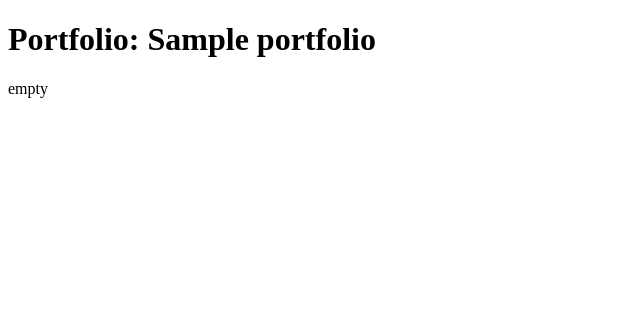
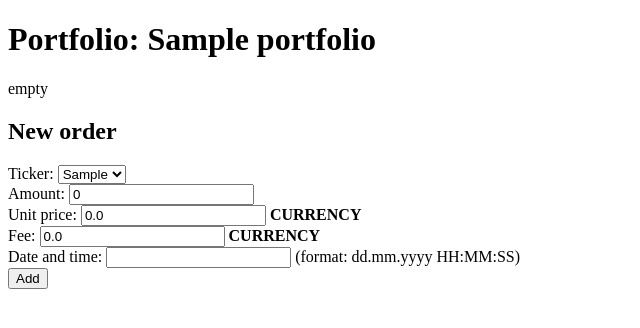
Before and after one commit to ondrik/stocker, a Django app: page /stockerapp/portfolio/1/ in a window 1280 px wide. Shown: the top 328 px of the page, without its empty margins (0-640 px from the left). Run offline with Django 3.2, Linux system fonts and the light colour scheme; tables that the repository leaves empty hold one stand-in row (values such as "Sample post").

Commit message:
stockerapp: new_order

```diff
--- a/stockerapp/models.py
+++ b/stockerapp/models.py
@@ -44,8 +44,8 @@ class Order(models.Model):
 
     # conversion to string
     def __str__(self):
-        return stock.ticker + \
+        return self.stock.ticker + \
             ", amount: " + str(self.amount) + \
             ", unit price: " + str(self.unit_price) + \
-            ", fee: " + str(fee) + \
-            ", date: " + str(date)
+            ", fee: " + str(self.fee) + \
+            ", date: " + str(self.date)
--- a/stockerapp/templates/stockerapp/index.html
+++ b/stockerapp/templates/stockerapp/index.html
@@ -20,8 +20,8 @@
           <td><img src="{{ stock.logo_url }}" height="40" width="40"/></td>
           <td>{{ stock.ticker }}</td>
           <td>{{ stock.company_name }}</td>
-          <td><a href="{% url 'stockinfo' stock.ticker %}">Info</a></td>
-          <td><a href="{% url 'stockdaily' stock.ticker %}">Intraday</a></td>
+          <td><a href="{% url 'stockerapp:stockinfo' stock.ticker %}">Info</a></td>
+          <td><a href="{% url 'stockerapp:stockdaily' stock.ticker %}">Intraday</a></td>
         </tr>
         {% endfor %}
       </table>
@@ -36,7 +36,7 @@
         </tr>
         {% for portfolio in portfolio_list %}
         <tr>
-          <td><a href="{% url 'portfolio' portfolio.id %}">{{ portfolio.name }}</a></td>
+          <td><a href="{% url 'stockerapp:portfolio' portfolio.id %}">{{ portfolio.name }}</a></td>
         </tr>
         {% endfor %}
       </table>
--- a/stockerapp/templates/stockerapp/portfolio.html
+++ b/stockerapp/templates/stockerapp/portfolio.html
@@ -8,5 +8,40 @@
   <body>
     <h1>Portfolio: {{ portfolio.name }}</h1>
     empty
+    <h2>New order</h2>
+    <form action="{% url 'stockerapp:new_order' portfolio.id %}" method="post">
+      {% csrf_token %}
+      <label for="ticker">Ticker:</label>
+      {% if stock_list %}
+      <select id="ticker" name="ticker">
+        {% for stock in stock_list %}
+          <option value="{{ stock.ticker }}">{{ stock.ticker }}</option>
+        {% endfor %}
+      </select>
+      <br />
+      <label for="amount">Amount:</label>
+      <input type="text" id="amount" name="amount" value="0" />
+      <br />
+      <label for="unit_price">Unit price:</label>
+      <input type="text" id="unit_price" name="unit_price" value="0.0" />
+      <b>CURRENCY</b>
+      <br />
+      <label for="fee">Fee:</label>
+      <input type="text" id="fee" name="fee" value="0.0" />
+      <b>CURRENCY</b>
+      <br />
+      <label for="datetime">Date and time:</label>
+      <input type="text" id="datetime" name="datetime" value="" />
+      (format: dd.mm.yyyy HH:MM:SS)
+      <br />
+      {% else %}
+       <b>NO STOCKS!</b> (add stocks first)
+      {% endif %}
+      <!-- {% for choice in question.choice_set.all %} -->
+      <!--   <input type="radio" name="choice" id="choice{{ forloop.counter }}" value="{{ choice.id }}" > -->
+      <!--   <label for="choice{{ forloop.counter }}">{{ choice.choice_text }}</label><br> -->
+      <!-- {% endfor %} -->
+      <input type="submit" value="Add">
+    </form>
   </body>
 </html>
--- a/stockerapp/urls.py
+++ b/stockerapp/urls.py
@@ -2,9 +2,11 @@ from django.urls import path
 
 from . import views
 
+app_name = 'stockerapp'
 urlpatterns = [
     path('', views.index, name='index'),
     path('stockinfo/<str:ticker>/', views.stockinfo, name='stockinfo'),
     path('stockdaily/<str:ticker>/', views.stockdaily, name='stockdaily'),
     path('portfolio/<int:portfolio_id>/', views.portfolio, name='portfolio'),
+    path('new_order/<int:portfolio_id>/', views.new_order, name='new_order'),
 ]
--- a/stockerapp/views.py
+++ b/stockerapp/views.py
@@ -1,13 +1,15 @@
-from django.http import HttpResponse
+from django.http import HttpResponse, HttpResponseRedirect
 from django.shortcuts import render, get_object_or_404
-
-import pandas as pd
+from django.urls import reverse
 
 from datetime import datetime, date, timedelta
 
-from .models import Stock, Portfolio
+# required models
+from .models import Stock, Order, Portfolio
+
 from .plotting import plot_candlestick
 from .iex_proxy import get_company_info, get_historical_data, get_intraday_data
+
 
 # index
 def index(request):
@@ -18,6 +20,7 @@ def index(request):
         'portfolio_list': portfolio_list,
     }
     return render(request, 'stockerapp/index.html', context)
+
 
 # stock information
 def stockinfo(request, ticker):
@@ -84,8 +87,32 @@ def stockdaily(request, ticker):
 # information about portfolio
 def portfolio(request, portfolio_id):
     portfolio = get_object_or_404(Portfolio, id=portfolio_id)
+    stocks = Stock.objects.order_by('ticker')
     context = {
         'portfolio': portfolio,
+        'stock_list': stocks,
     }
 
     return render(request, 'stockerapp/portfolio.html', context)
+
+
+# adding a new order
+def new_order(request, portfolio_id):
+    portfolio = get_object_or_404(Portfolio, id=portfolio_id)
+    stock = get_object_or_404(Stock, ticker=request.POST["ticker"])
+    datetime_str = request.POST["datetime"]
+    try:
+        date = datetime.strptime(datetime_str, '%d.%m.%Y %H:%M:%S')
+    except:
+        assert False
+
+    newOrd = Order()
+    newOrd.stock = stock
+    newOrd.portfolio = portfolio
+    newOrd.amount = request.POST["amount"]
+    newOrd.unit_price = request.POST["unit_price"]
+    newOrd.fee = request.POST["fee"]
+    newOrd.date = date
+    newOrd.save()
+
+    return HttpResponseRedirect(reverse('stockerapp:portfolio', args=(portfolio_id,)))
```
Lines whose indentation alone changed are shown as unchanged.
